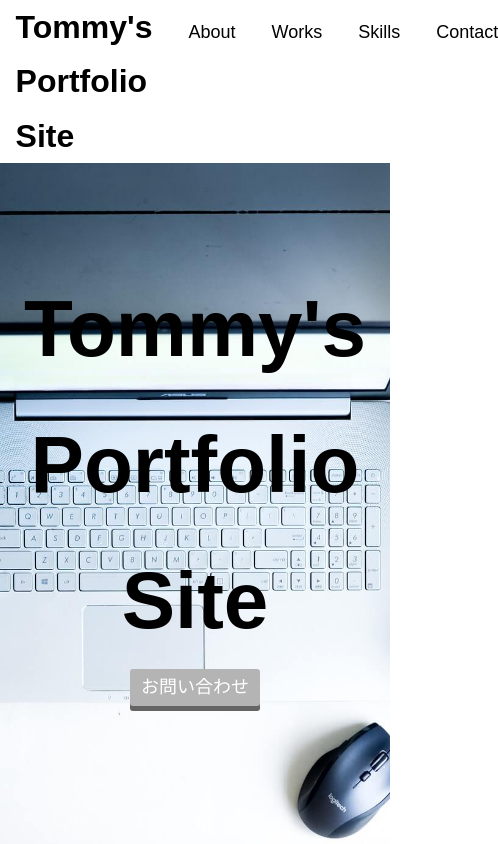
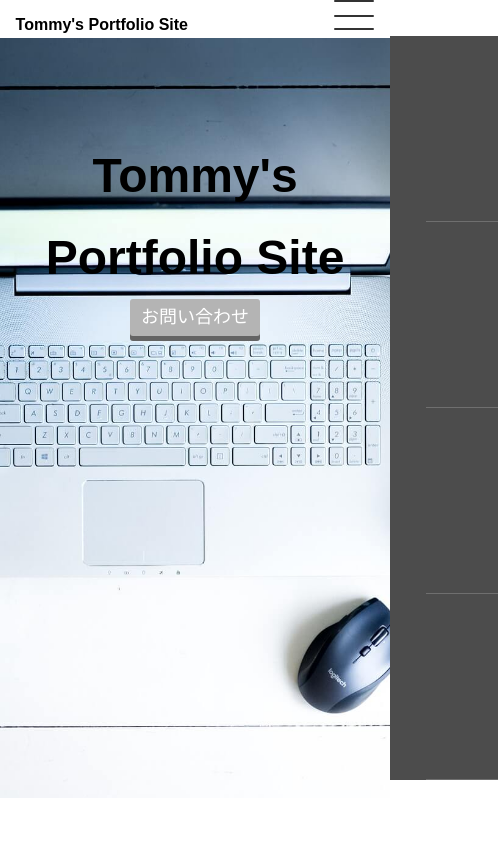
Before and after one commit to TomHi31/portfolio, a plain HTML site: page index.html in a window 390 px wide. Shown: the top 844 px of the page, 498 px wide, since content can reach past the window. Drawn offline with nearby package versions, Linux system fonts and the light colour scheme; a script that the page names is missing.

Commit message:
Update style.css

```diff
--- a/style.css
+++ b/style.css
@@ -53,6 +53,10 @@ img {
   justify-content: space-between;
 }
 
+.page-header h1 {
+  font-size: 2rem;
+}
+
 .main-nav {
   display: flex;
   justify-content: space-between;
@@ -67,6 +71,44 @@ img {
 .main-nav li a {
   color: #000;
 }
+
+
+/* ---------- hamburger-btn ---------- */
+
+.hamburger-btn {
+  position: relative;
+  width: 40px;
+  height: 30px;
+  transition: all .4s;
+  border: none;
+  outline: none;
+  background: transparent;
+  display: none;
+}
+
+.hamburger-btn span{
+  display: inline-block;
+  transition: all .4s;
+  position: absolute;
+  left: 0;
+  width: 100%;
+  height: 2px;
+  background-color: #333333;
+  border-radius: 4px;
+}
+
+.hamburger-btn span:nth-of-type(1) {
+  top:0;
+}
+
+.hamburger-btn span:nth-of-type(2) {
+  top:15px;
+}
+
+.hamburger-btn span:nth-of-type(3) {
+  bottom:0;
+}
+
 
 
 /* ---------- fv ---------- */
@@ -156,8 +198,17 @@ img {
 
 .item-service {
   border: 1px solid gray;
+  padding: 5%;
+  text-align: center;
 }
 
+.item-service i {
+  margin-bottom: 10%;
+}
+
+.item-service h4 {
+  margin-bottom: 3%;
+}
 
 /* ---------- My Skills ---------- */
 #skills h3 {
@@ -234,11 +285,101 @@ footer {
 /* ---------- モバイル版 ---------- */
 @media (max-width: 900px) {
 
+  .page-header h1 {
+    font-size: 1rem;
+    padding-top: 3%;
+  }
+
+  .main-copy {
+    font-size: 3rem;
+  }
+
+  .copy {
+    font-size: 2.5rem;
+    margin-top: 20%;
+  }
+
+  .grid {
+    gap: 46px;
+  }
+
 
 }
 
 
 @media (max-width: 600px) {
 
+  .about-contents {
+    display: flex;
+    flex-direction: column;
+    justify-content: space-around;
+  }
+
+  .about-contents__img {
+    width: 100%;
+  }
+
+  .sub-copy h4 {
+    font-size: 1.3rem;
+  }
+
+
+/* ---------- hamburger-btn ---------- */
+
+  .hamburger-btn {
+    display: block;
+  }
+
+  nav {
+    position: fixed;
+    top: 2%;
+    left: 0;
+    width: 100%;
+    transition: all .8s;
+    transform: translateX(100%);
+  }
+
+  .main-nav {
+   width: 100%;
+   display: block;
+   height: calc(100vh - 100px);
+   background-color: #000000;
+   opacity: 0.7;
+  }
+
+  .main-nav li {
+    margin-right: 0;
+    border-bottom: solid 1px #333;
+    width: 100%;
+    height: calc((100vh - 100px) / 4);
+  }
+
+
+  .main-nav li a {
+    height: 100%;
+    display: flex;
+    justify-content: center;
+    align-items: center;
+    color: #fff;
+    font-size: 24px;
+  }
+
+  .hamburger-btn.active span:nth-of-type(1) {
+    -webkit-transform: translateY(14px) rotate(-45deg);
+    transform: translateY(14px) rotate(-45deg);
+  }
+
+  .hamburger-btn.active span:nth-of-type(2) {
+    opacity: 0;
+  }
+
+  .hamburger-btn.active span:nth-of-type(3) {
+    -webkit-transform: translateY(-14px) rotate(45deg);
+    transform: translateY(-14px) rotate(45deg);
+  }
+
+  nav.active {
+    transform: translateX(0);
+  }
 
 }
```
